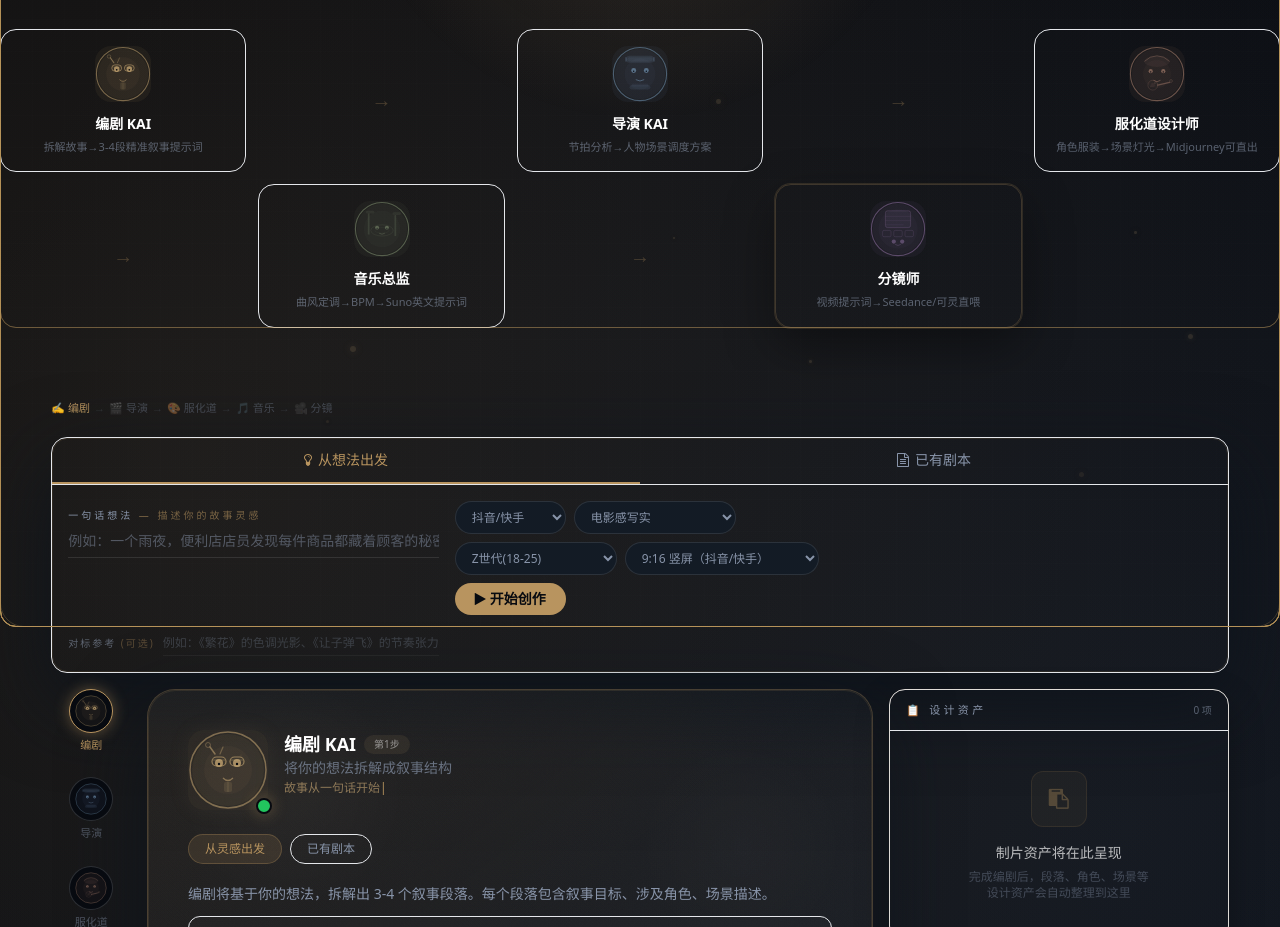
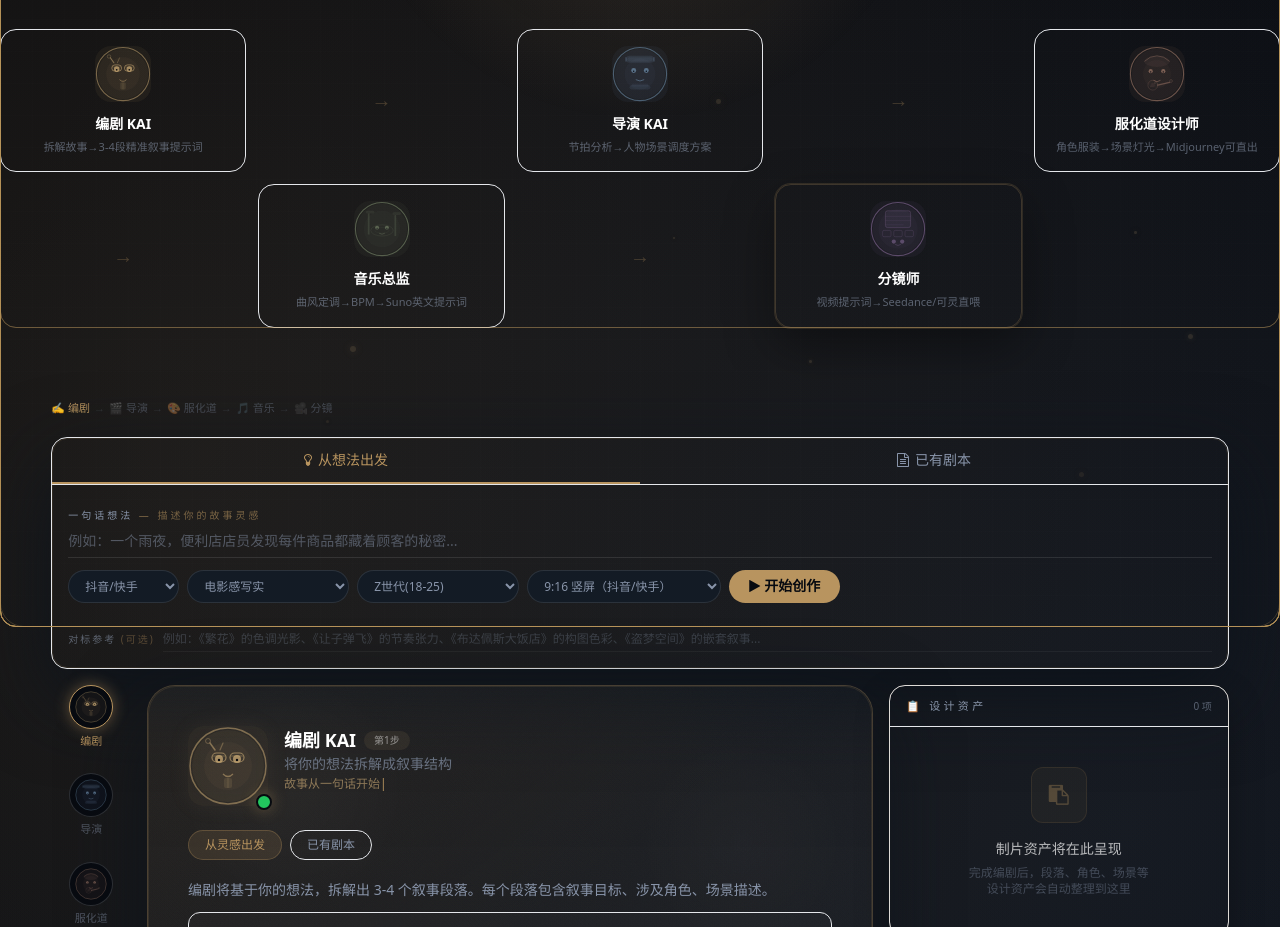
Before and after one commit to laokaikai777/ai-video-demo, a website: page index.html in a window 1280 px wide. Shown: the part 173-1100 px from the top of the page. Drawn offline with nearby package versions, Linux system fonts and the light colour scheme.

Commit message:
simplify审查：删除重复INIT段+恢复配置栏space-y-3布局-修复node脚本误改

```diff
--- a/index.html
+++ b/index.html
@@ -301,7 +301,7 @@
             <i class="fa fa-file-text-o mr-1.5"></i>已有剧本
           </button>
         </div>
-        <div class="p-3 md:p-4 grid gap-4 md:grid-cols-3">
+        <div class="p-3 md:p-4 space-y-3">
           <!-- Idea input (Path A) -->
           <div id="ideaArea">
             <div class="flex-1">
@@ -2373,19 +2373,11 @@ function cycleMusic() {
 // ===== INIT =====
 state.stages[1].status = 'active';
 renderProgress();
+renderBreadcrumb();
 renderStageCard();
 renderAssetPanel();
 renderWorkflowCards();
 renderHeroCards();
-
-
-// ===== INIT =====
-state.stages[1].status = 'active';
-renderProgress();
-renderBreadcrumb();
-renderStageCard();
-renderAssetPanel();
-renderWorkflowCards();
 
 // Event bindings
 $('#fxToggle').addEventListener('click', cycleFX);
```
